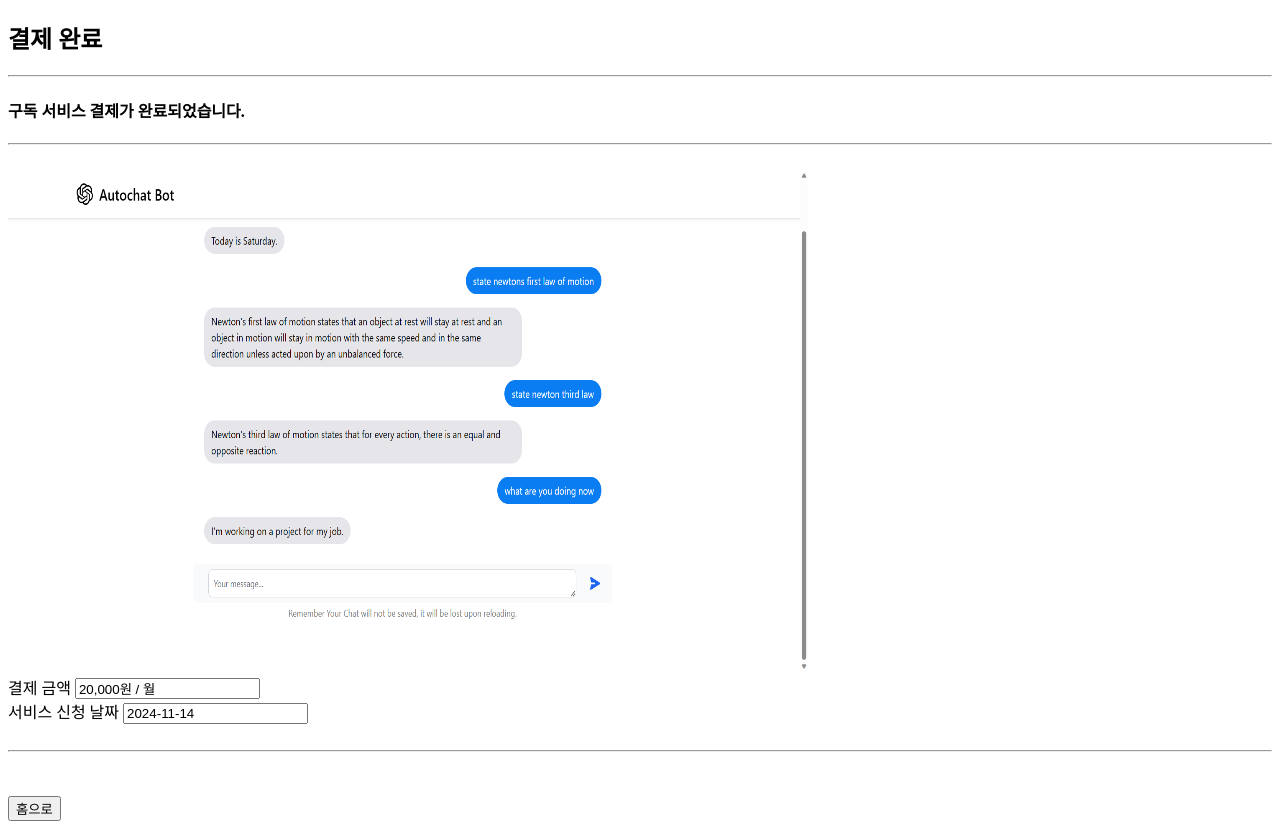
After one commit to Nouh-PROJECT/Nouh, a Flask app: page /popup/complete in a window 1280 px wide. The commit adds this page. Run offline with Flask 3, Linux system fonts and the light colour scheme.

Commit message:
payment.html, paymentComplete.html, paymentPopup.html, test.py 코드 수정 및 추가

```diff
--- a/flask/app/templates/payment.html
+++ b/flask/app/templates/payment.html
@@ -6,7 +6,7 @@
     <title>결제 상세 정보</title>
     <script>
         function showPopup(){
-            window.open("{{url_for('test.test2')}}", "popup", "width=700, height=400, left=100, top=50");
+            window.open("{{url_for('test.test2')}}", "popup", "width=1200, height=800, left=100, top=50");
         }
     </script>
 </head>
--- /dev/null
+++ b/flask/app/templates/paymentComplete.html
@@ -0,0 +1,58 @@
+<!DOCTYPE html>
+<html lang="en">
+<head>
+    <meta charset="UTF-8">
+    <meta name="viewport" content="width=device-width, initial-scale=1.0">
+    <title>결제완료</title>
+    <script>
+        function currentDate(){
+            const today = new Date();
+            const year = today.getFullYear();
+            const month = ('0' + (today.getMonth() + 1)).slice(-2);
+            const day = ('0' + today.getDate()).slice(-2);
+            const dateString = year + '-' + month + '-' + day;
+            document.getElementById('currentDate').value = dateString
+        }
+        window.onload = currentDate;
+    </script>
+</head>
+<body>
+    <div>
+        <h2>결제 완료</h2>
+        <hr>
+        <h4>구독 서비스 결제가 완료되었습니다.</h4>
+        <hr>
+        <br>
+        <div>
+            <img src="../static/img/chatbot.png" width="800" height="500">
+        </div>
+        <div>
+            <label>결제 금액</label>
+            <input type="text" value="20,000원 / 월" readonly>
+        </div>
+        <div>
+            <label>서비스 신청 날짜</label>
+            <input type="text" id="currentDate" readonly/>
+        </div>
+        <br>
+        <hr>
+        <br>
+        <br>
+        <div>
+            <button id="home">홈으로</button>
+        </div>
+        <script>
+            document.getElementById('home').addEventListener('click', function() {
+                console.log('dd');
+                window.opener.location.href = "{{ url_for('main.index')}}";
+                if (window.opener && !window.opener.closed) {
+
+                    window.opener.location.href = "{{ url_for('main.index') }}";
+                }
+
+                window.close();
+            });
+        </script>
+    </div>
+</body>
+</html>
--- a/flask/app/views/test.py
+++ b/flask/app/views/test.py
@@ -31,3 +31,8 @@ def test2():
     temp = { "id":"1", "name":"홍길동", "email":"guest@guest.com", "phone":"01011112222" }
 
     return render_template('paymentPopup.html', user=temp)
+
+
+@bp.route("/popup/complete", methods=['GET', 'POST'])
+def test3():
+    return render_template("paymentComplete.html")
```
Also changed, not shown: flask/app/templates/paymentPopup.html (+2 -6 lines), flask/app/static/img/chatbot.png (added).
